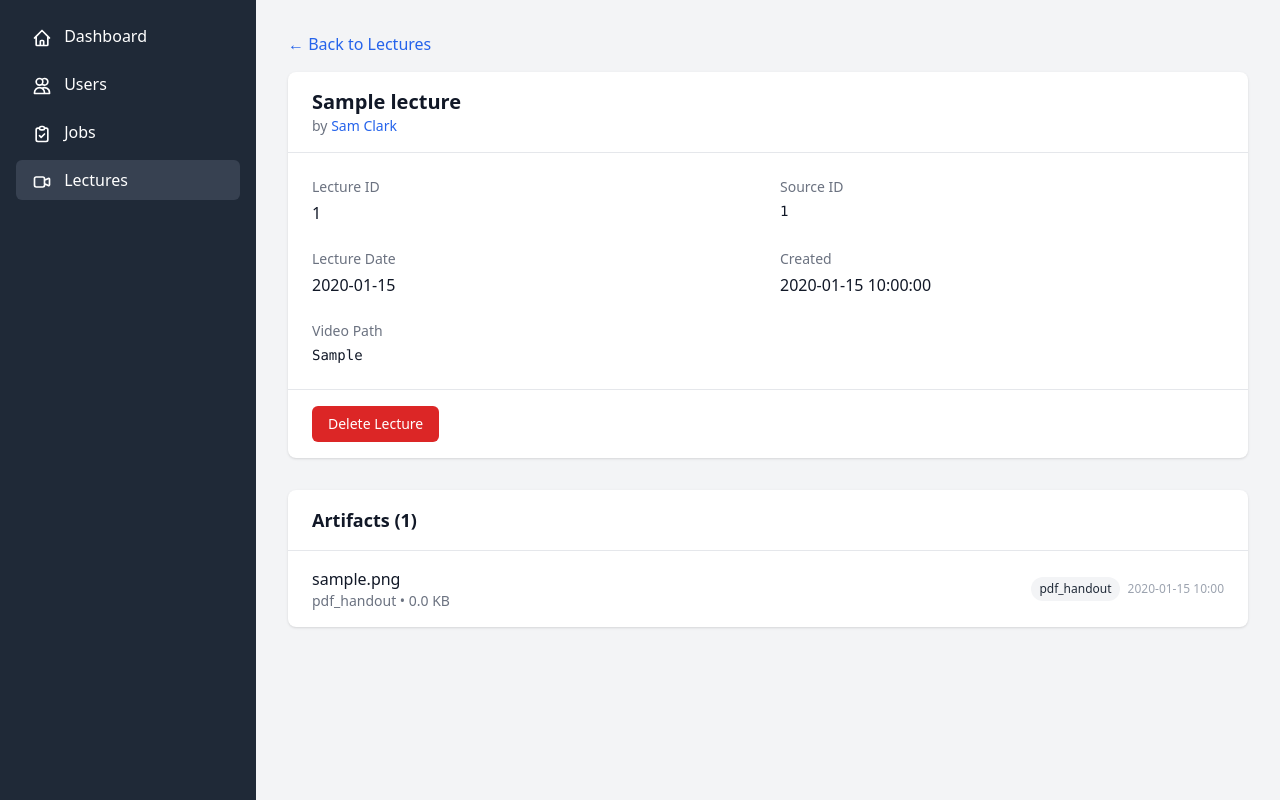
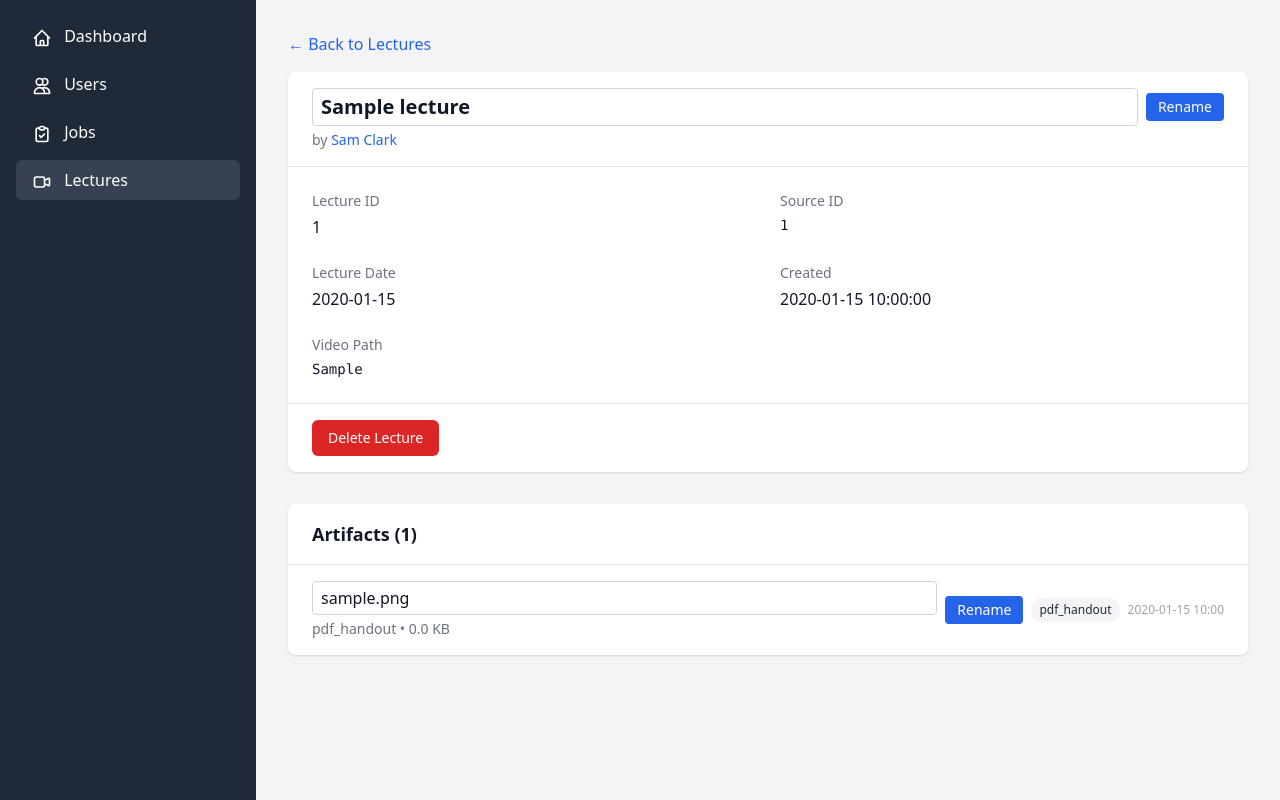
Before and after one commit to samclark2015/shiny-handouts, a Flask app: template templates/flask/admin/lecture_detail.html in a window 1280 px wide. Shown: the part 68-868 px from the top of the page. Run offline with Flask 3, Linux system fonts and the light colour scheme; the template is opened without the code that fills it: values that come from a table or form of the project are taken from there, others are empty; a user stored in the database is signed in; tables that the repository leaves empty hold one stand-in row (values such as "Sample post"); some libraries are stand-ins or nearby versions.

Commit message:
Add rename functionality for lectures and artifacts in admin panel

```diff
--- a/templates/flask/admin/lecture_detail.html
+++ b/templates/flask/admin/lecture_detail.html
@@ -79,8 +79,15 @@
         <!-- Lecture Info Card -->
         <div class="bg-white rounded-lg shadow mb-8">
             <div class="px-6 py-4 border-b border-gray-200">
-                <h2 class="text-xl font-semibold text-gray-900">{{ lecture.title }}</h2>
-                <p class="text-sm text-gray-500">
+                <form action="{{ url_for('admin.rename_lecture', lecture_id=lecture.id) }}" method="POST" class="flex items-center gap-2">
+                    <input type="text" name="title" value="{{ lecture.title }}"
+                           class="text-xl font-semibold text-gray-900 border border-gray-300 rounded px-2 py-1 focus:outline-none focus:ring-2 focus:ring-blue-500 flex-1">
+                    <button type="submit"
+                            class="bg-blue-600 hover:bg-blue-700 text-white px-3 py-1 rounded text-sm font-medium transition-colors">
+                        Rename
+                    </button>
+                </form>
+                <p class="text-sm text-gray-500 mt-1">
                     by <a href="{{ url_for('admin.user_detail', user_id=lecture.user_id) }}"
                           class="text-blue-600 hover:text-blue-800">{{ lecture.user.name }}</a>
                 </p>
@@ -141,10 +148,12 @@
             {% if lecture.artifacts %}
                 <div class="divide-y divide-gray-200">
                     {% for artifact in lecture.artifacts %}
-                        <div class="px-6 py-4 flex justify-between items-center hover:bg-gray-50">
-                            <div>
-                                <p class="font-medium text-gray-900">{{ artifact.file_name }}</p>
-                                <p class="text-sm text-gray-500">
+                        <div class="px-6 py-4 hover:bg-gray-50">
+                            <form action="{{ url_for('admin.rename_artifact', artifact_id=artifact.id) }}" method="POST" class="flex items-center gap-2">
+                                <div class="flex-1">
+                                    <input type="text" name="file_name" value="{{ artifact.file_name }}"
+                                           class="font-medium text-gray-900 border border-gray-300 rounded px-2 py-1 focus:outline-none focus:ring-2 focus:ring-blue-500 w-full">
+                                    <p class="text-sm text-gray-500 mt-1">
                                         {{ artifact.artifact_type.value }}
                                         {% if artifact.file_size %}
                                             • {{ (artifact.file_size / 1024)|round(1) }} KB
@@ -152,6 +161,10 @@
                                     </p>
                                 </div>
                                 <div class="flex items-center space-x-2">
+                                    <button type="submit"
+                                            class="bg-blue-600 hover:bg-blue-700 text-white px-3 py-1 rounded text-sm font-medium transition-colors">
+                                        Rename
+                                    </button>
                                     <span class="px-2 py-1 text-xs rounded-full bg-gray-100 text-gray-800">
                                         {{ artifact.artifact_type.value }}
                                     </span>
@@ -159,6 +172,7 @@
                                         {{ artifact.created_at.strftime('%Y-%m-%d %H:%M') }}
                                     </span>
                                 </div>
+                            </form>
                         </div>
                     {% endfor %}
                 </div>
```
Also changed, not shown: admin.py (+42 -0 lines), templates/flask/partials/file_browser.html (+10 -9 lines). Lines whose indentation alone changed are shown as unchanged.
